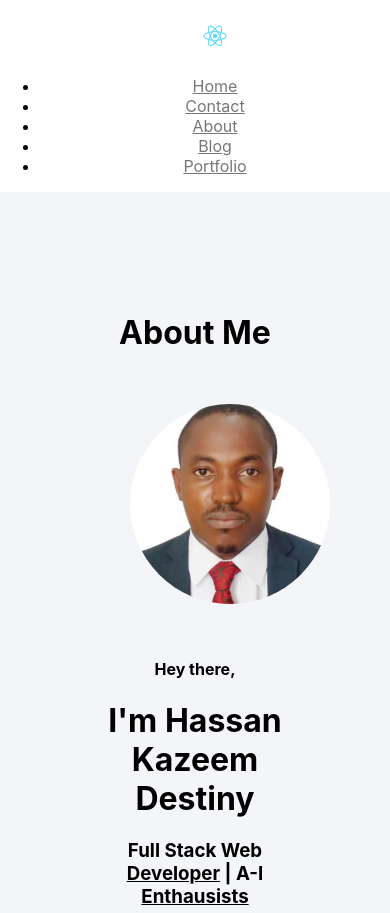
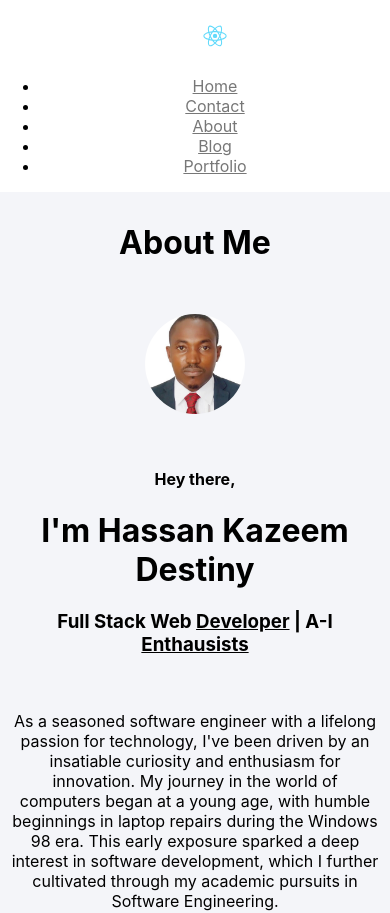
Before and after one commit to kayceehans/mywebsite, a React (Create React App) app: page /about in a window 390 px wide. Shown: the top 913 px of the page. Built offline with nearby package versions, Linux system fonts and the light colour scheme; the HTML template or start-up script is replaced by a standard one.

Commit message:
added mobile responsivenes

```diff
--- a/src/App.css
+++ b/src/App.css
@@ -1,3 +1,4 @@
+/* Your existing CSS */
 .App {
   text-align: center;
   margin: 0% auto;
@@ -33,54 +34,105 @@
   }
 }
 
-.social
-{
-position: absolute;
-margin-top: 20px;
-display: flex;
-bottom: 30px;
+.social {
+  position: absolute;
+  margin-top: 20px;
+  display: flex;
+  bottom: 30px;
 }
 
+.condiv {
+  padding: 100px;
+  background-color: #f4f5f9;
+  flex: var(--condiv-flex);
+}
+
+/* The duplicated .condiv can be removed, assuming it's a typo */
+/*
 .condiv
 {
   padding: 100px ;
   background-color: #f4f5f9;
   flex:var(--condiv-flex);
 }
+*/
 
-.condiv
-{
-  padding: 100px ;
-  background-color: #f4f5f9;
-  flex:var(--condiv-flex);
-}
-
-.home
-{
+.home {
   display: flex;
   justify-content: center;
   flex-direction: column;
   align-items: center;
+}
 
-}
-.profilepic
-{
+.profilepic {
   border-radius: 50%;
   width: 200px;
   margin: 30px;
 }
-.typingeffect
-{
+
+.typingeffect {
   /* font-size: var(--typing-font); */
   font-size: 3rem;
   margin-bottom: 30px;
   color: blue;
-
 }
 
 ul#menu li {
-  display:inline;
+  display: inline;
   color: rgb(4, 4, 4);
   font-size: 1.5rem;
   font: bold;
 }
+
+/* --- Mobile Responsiveness Section --- */
+
+@media screen and (max-width: 768px) {
+  .App-header {
+    font-size: calc(8px + 1.5vmin); /* Smaller font for smaller screens */
+    min-height: 50vh; /* Adjust height for smaller screens if needed */
+  }
+
+  .condiv {
+    padding: 20px; /* Reduce padding on smaller screens */
+  }
+
+  .profilepic {
+    width: 150px; /* Smaller profile picture */
+  }
+
+  .typingeffect {
+    font-size: 2rem; /* Smaller font for typing effect */
+  }
+
+  ul#menu li {
+    display: block; /* Make menu items stack vertically */
+    font-size: 1.2rem; /* Smaller font for menu */
+    margin-bottom: 10px; /* Add some spacing between stacked items */
+  }
+
+  .social {
+    position: relative; /* Change positioning if needed for mobile layout */
+    bottom: unset;
+    margin-top: 20px;
+    flex-direction: column; /* Stack social icons vertically */
+  }
+}
+
+@media screen and (max-width: 480px) {
+  /* Further adjustments for very small screens */
+  .App-header {
+    font-size: calc(6px + 1vmin);
+  }
+
+  .condiv {
+    padding: 10px;
+  }
+
+  .profilepic {
+    width: 100px;
+  }
+
+  .typingeffect {
+    font-size: 1.5rem;
+  }
+}
--- a/src/pages/Home.jsx
+++ b/src/pages/Home.jsx
@@ -9,7 +9,7 @@ class Home extends Component {
             <div className="condiv home">
                 <Confetti />
             <img src={pic} alt="ProfilePic" className="profilepic"></img>
-            <ReactTypingEffect className="typingeffect" text={['I am Hassan Kazeem Destiny  ','I am a software developer']} speed={10} eraseDelay={500}/>
+            <ReactTypingEffect className="typingeffect" text={['My name is Hassan Kazeem Destiny','I am a microsoft certified software developer','I am PGD holder of Computer Science from Bells University of Technology, Ota, Ogun State, Nigeria', 'I am currently working on Intelligent Stock Mangement Service using Python-Django']} speed={10} eraseDelay={500}/>
             <Social/>
             </div>
         )
```
